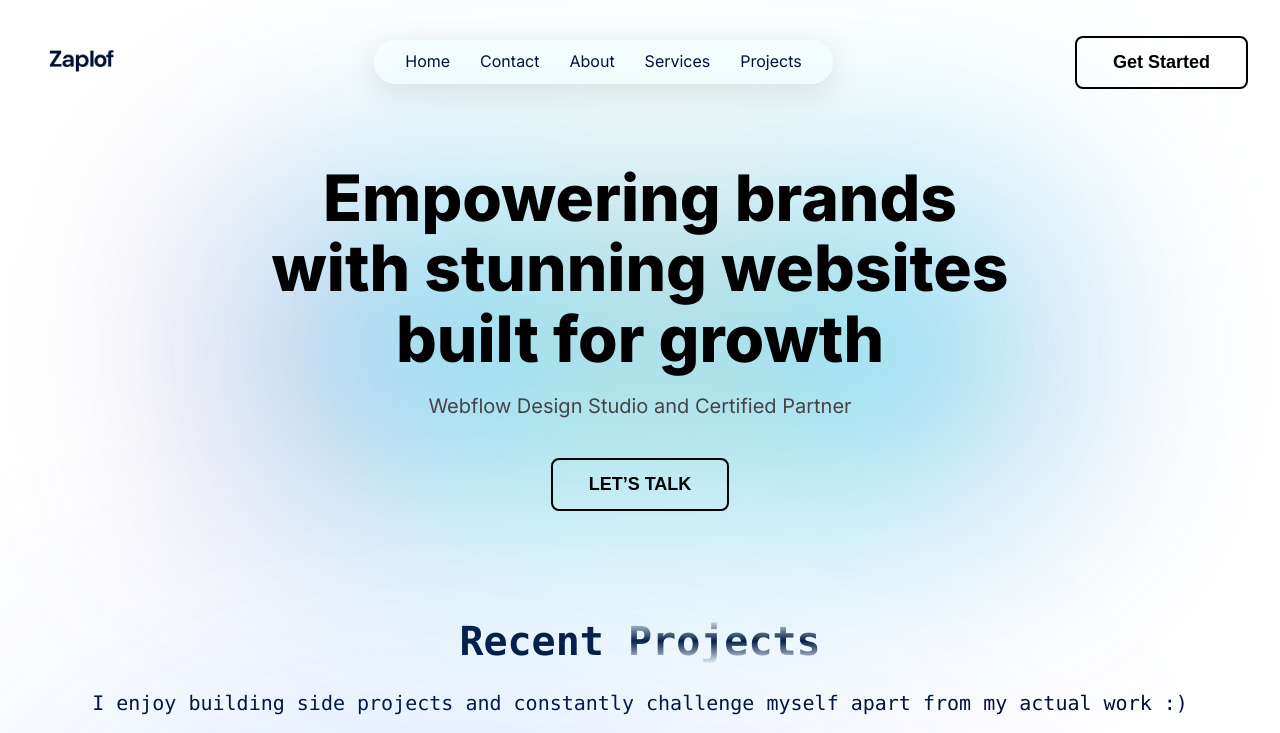
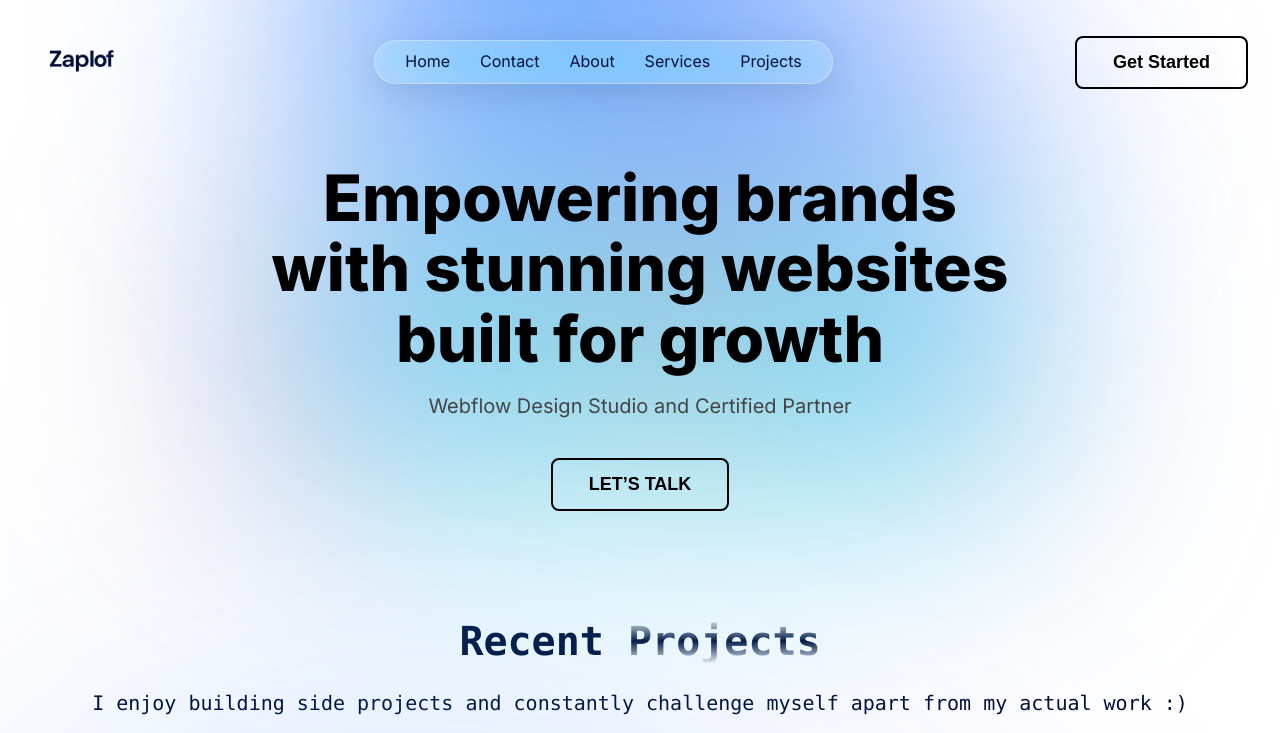
Before and after one commit to mooojn/zaplof, a React (Vite) app: page / in a window 1280 px wide. Shown: the top 733 px of the page. Built offline with nearby package versions, Linux system fonts and the light colour scheme; a web font is replaced by a local one.

Commit message:
Add blob with header

```diff
--- a/src/App.jsx
+++ b/src/App.jsx
@@ -2,10 +2,12 @@ import React from 'react'
 import Header from './components/Header/Header.jsx'
 import Hero from './components/Hero/Hero.jsx'
 import Projects from './components/Projects/Projects.jsx'
+import Blob from './components/Blob/Blob.jsx'
 
 const App = () => {
   return (
     <>
+      <Blob />
       <Header></Header>
       <Hero></Hero>
       <Projects></Projects>
--- /dev/null
+++ b/src/components/Blob/Blob.css
@@ -0,0 +1,32 @@
+.comp-blob-wrapper {
+  position: absolute;
+  inset: 0;
+  overflow: hidden;
+}
+
+.comp-blob {
+  position: absolute;
+  top: -200px;
+  left: 50%;
+  transform: translateX(-50%) rotate(30deg);
+  width: 700px;
+  height: 500px;
+
+  background: radial-gradient(circle at 30% 30%, #0077ff, #9089fc);
+  opacity: 0.6;
+  filter: blur(120px);
+
+  border-radius: 40% 60% 70% 30% / 40% 30% 70% 60%; /* organic blob shape */
+
+  animation: floaty 10s ease-in-out infinite alternate;
+  z-index: 0;
+}
+
+@keyframes floaty {
+  from {
+    transform: translateX(-50%) translateY(0) scale(1) rotate(30deg);
+  }
+  to {
+    transform: translateX(-50%) translateY(40px) scale(1.05) rotate(30deg);
+  }
+}
--- /dev/null
+++ b/src/components/Blob/Blob.jsx
@@ -0,0 +1,12 @@
+import React from "react";
+import "./Blob.css";
+
+const Blob = () => {
+  return (
+    <div className="comp-blob-wrapper">
+      <div className="comp-blob"></div>
+    </div>
+  );
+};
+
+export default Blob;
```
